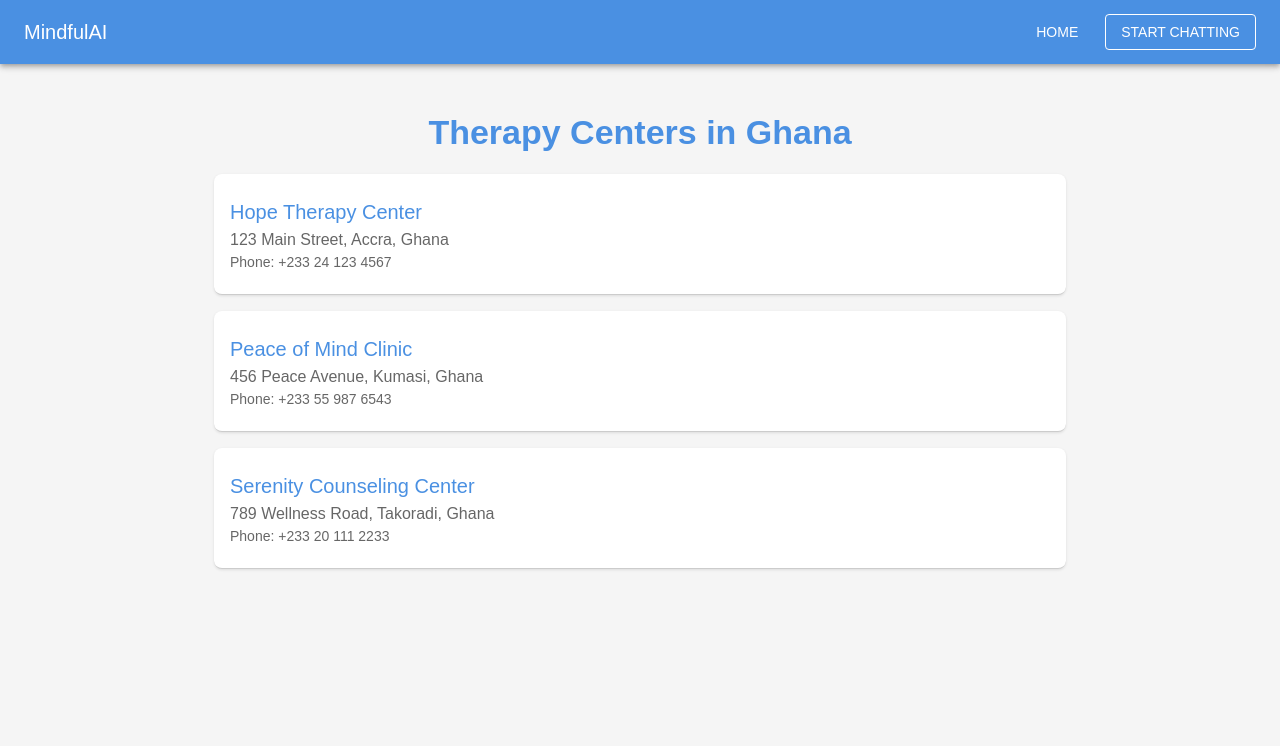
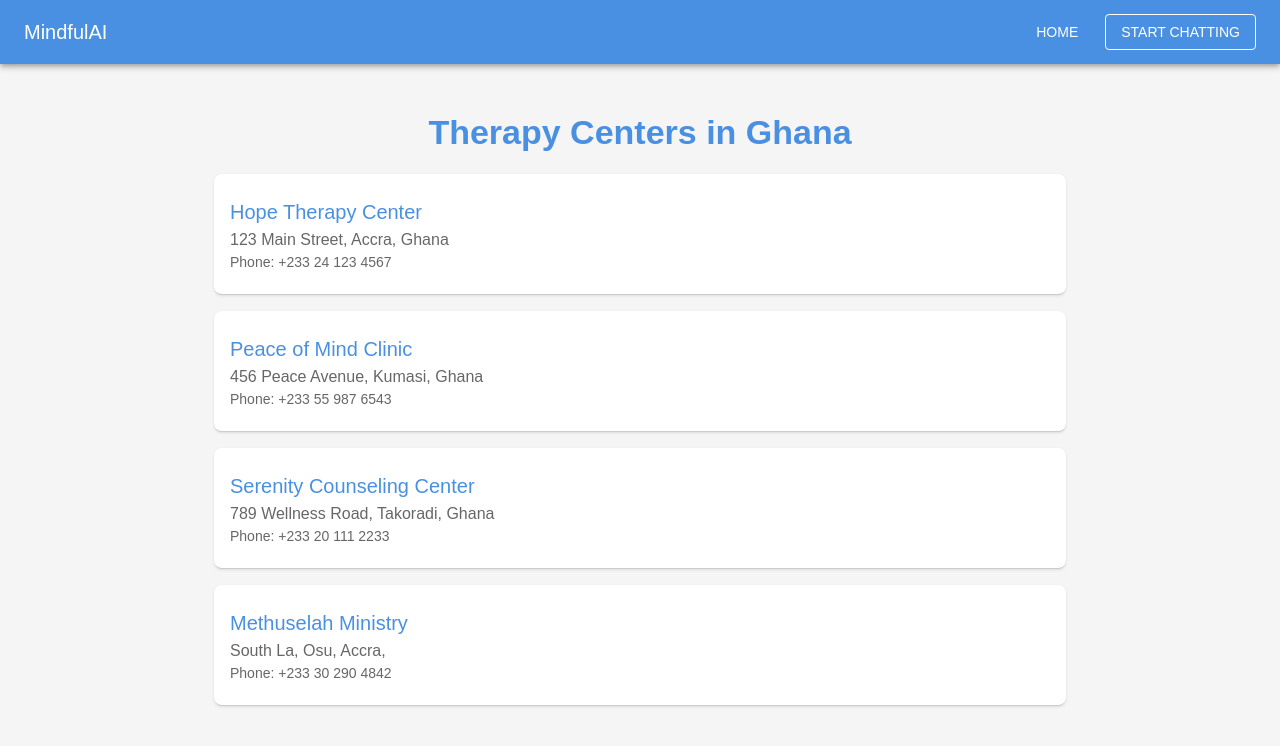
Before and after one commit to 02-ahmed/mental-ai, a Next.js app: page /therapy in a window 1280 px wide. Shown: the top 746 px of the page. Built offline with nearby package versions, Linux system fonts and the light colour scheme.

Commit message:
added a therapy center

```diff
--- a/app/therapy/page.js
+++ b/app/therapy/page.js
@@ -46,6 +46,11 @@ const therapyCenters = [
     name: "Serenity Counseling Center",
     address: "789 Wellness Road, Takoradi, Ghana",
     phone: "+233 20 111 2233",
+  },
+  {
+    name: "Methuselah Ministry",
+    address: "South La, Osu, Accra,",
+    phone: "+233 30 290 4842",
   },
 ];
 
```
